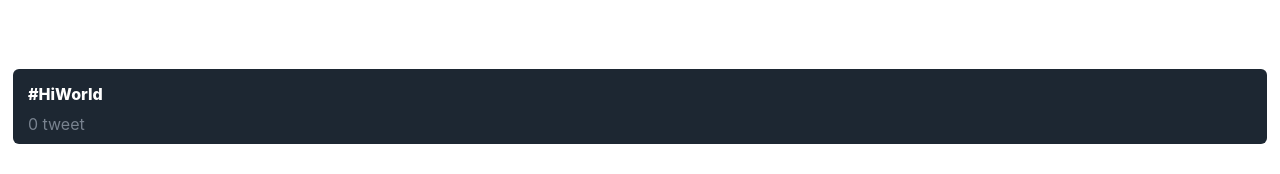
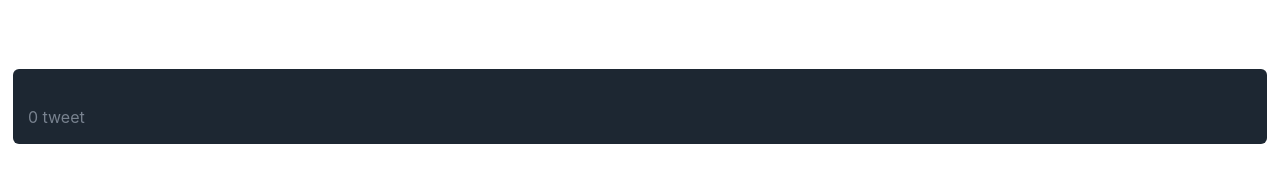
Before and after one commit to allanbcr/hackatweet-frontend, a Next.js app: page /trends in a window 1280 px wide. Shown: the top 174 px of the page. Built offline with nearby package versions, Linux system fonts and the light colour scheme.

Commit message:
ajout du hashtag dans la partie droite, en cours

```diff
--- a/components/Trends.js
+++ b/components/Trends.js
@@ -1,8 +1,8 @@
-import styles from '../styles/Trends.module.css';
-import { useSelector } from 'react-redux';
+import styles from "../styles/Trends.module.css";
+import { useSelector } from "react-redux";
 
-function Trends() {
-    const hastags = useSelector(state => state.hastags.value);
+function Trends(props) {
+  const hastags = useSelector((state) => state.hastags.value);
 
   return (
     <div className={styles.container}>
@@ -10,12 +10,12 @@ function Trends() {
 
       <div className={styles.trendsContainer}>
         <div className={styles.trends}>
-                    <div className={styles.trendsTitle}>#HiWorld</div>
+          <div className={styles.trendsTitle}>{props.hastag}</div>
           <div className={styles.trendsNumber}>{hastags.length} tweet</div>
         </div>
       </div>
     </div>
-    )
+  );
 }
 
 export default Trends;
--- a/components/TweetHome.js
+++ b/components/TweetHome.js
@@ -49,6 +49,7 @@ function TweetHome() {
   return (
     <div className={styles.mainDiv}>
       <div className={styles.container}>
+        {/*start header*/}
         <div className={styles.leftContainer}>
           <div className={styles.logoLeftContainer}>{logoTwitter}</div>
           <div className={styles.infoLeftContainer}>
@@ -73,6 +74,7 @@ function TweetHome() {
             </button>
           </div>
         </div>
+        {/*end header*/}
         <div className={styles.rightContainer}>
           {/* Componenent Tweet */}
           <div className={styles.twitterContent}>
--- a/styles/Trends.module.css
+++ b/styles/Trends.module.css
@@ -11,7 +11,7 @@
 .trendsContainer {
   display: flex;
   flex-direction: column;
-    background-color: rgba(29,39,50,255);
+  background-color: rgba(29, 39, 50, 255);
   border-radius: 6px;
   margin: 13px;
   height: fit-content;
@@ -27,10 +27,10 @@
 }
 
 .trendsTitle {
-    color: white;
+  color: rgb(255, 0, 0);
   font-weight: 800;
 }
 
 .trendsNumber {
-    color: rgba(120,130, 143, 255);
+  color: rgba(120, 130, 143, 255);
 }
```
Also changed, not shown: components/Tweet.js (+32 -34 lines). Lines whose indentation alone changed are shown as unchanged.
